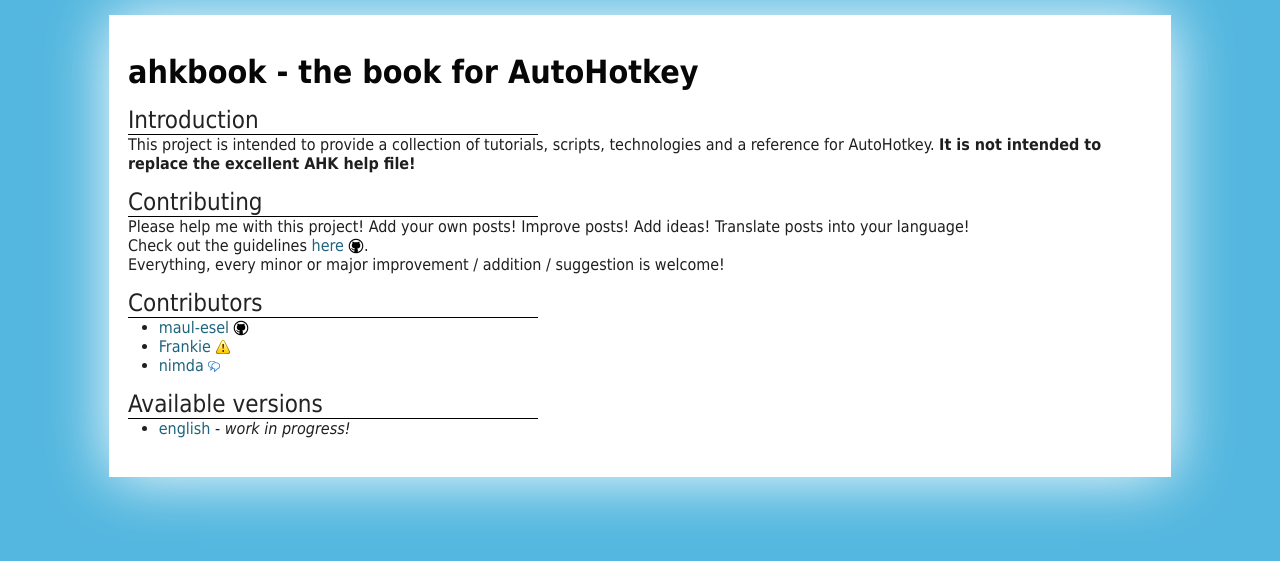
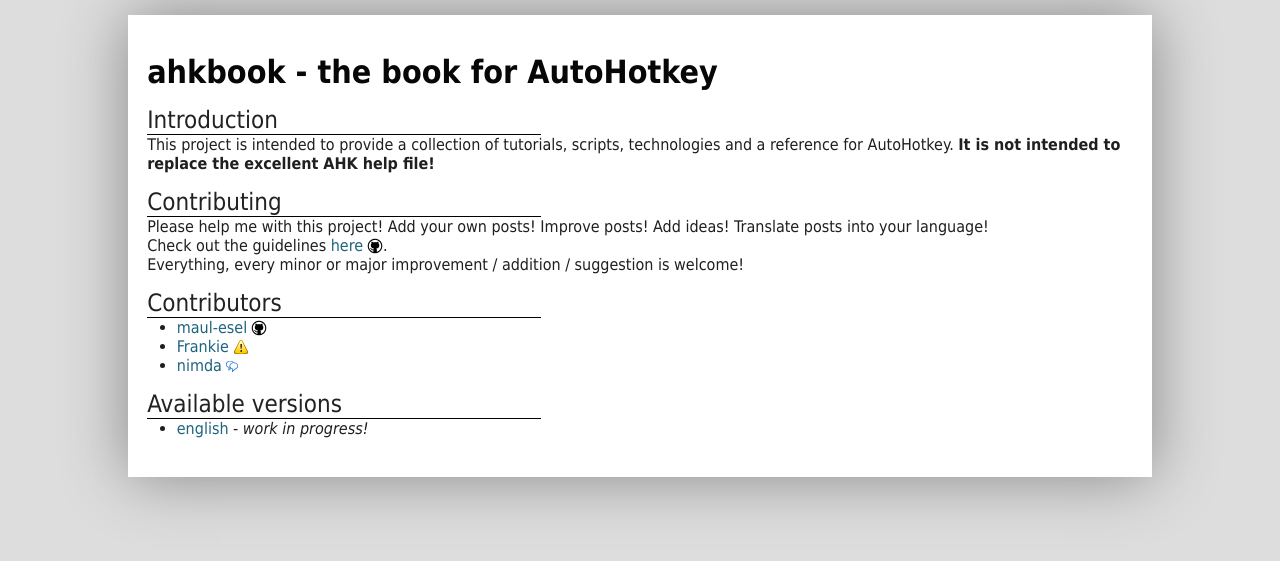
Before and after one commit to maul-esel/ahkbook, a Jekyll site: the page built from index.markdown, in a window 1280 px wide. Shown: the top 561 px of the page. Built offline with Jekyll 4.4.1, drawn with Linux system fonts in a browser that asks for light colours.

Commit message:
Changed background colors and fixed a copy/paste mistake.  Entire page changed to border model.

```diff
--- a/css/default.css
+++ b/css/default.css
@@ -13,6 +13,11 @@
 * {
 	margin: 0;
 	padding: 0;
+
+	/* src: http://css-tricks.com/7323-box-sizing/   */
+	-webkit-box-sizing: border-box; /* Safari/Chrome, other WebKit */
+	-moz-box-sizing: border-box;    /* Firefox, other Gecko */
+	box-sizing: border-box;         /* Opera/IE 8+ */
 }
 
 body {
@@ -20,7 +25,7 @@ body {
 	font-family: Tahoma,
              "DejaVu Sans",
              sans-serif;
-        background-color: #53B7DF;
+        background-color: #DDD;
 }
 
 .content {
@@ -30,9 +35,9 @@ body {
 	max-width: 90%;
 	margin: 15px auto 3px auto;
 	padding: 3% 1.5%;
-	-moz-box-shadow: 50px 50px 5px #ccc;
-	-webkit-box-shadow: 0px 0px 5px #ccc;
-	box-shadow: 0px 0px 60px #fff;
+	-moz-box-shadow: 0px 0px 60px #888;
+	-webkit-box-shadow: 0px 0px 60px #888;
+	box-shadow: 0px 0px 60px #888;
 }
 
 
```
